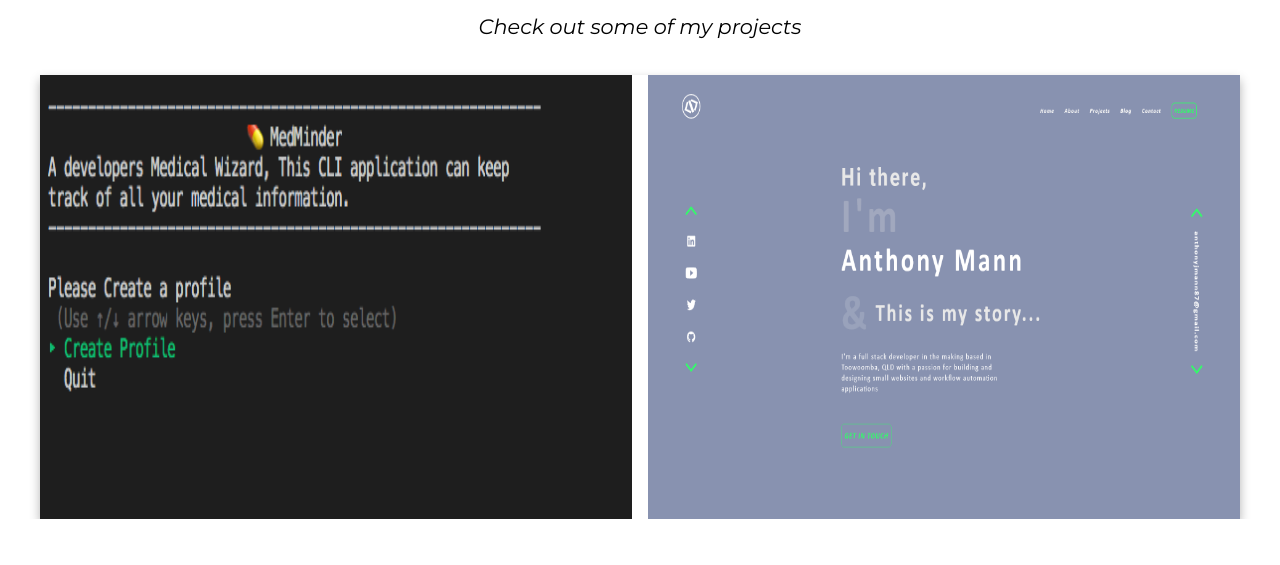
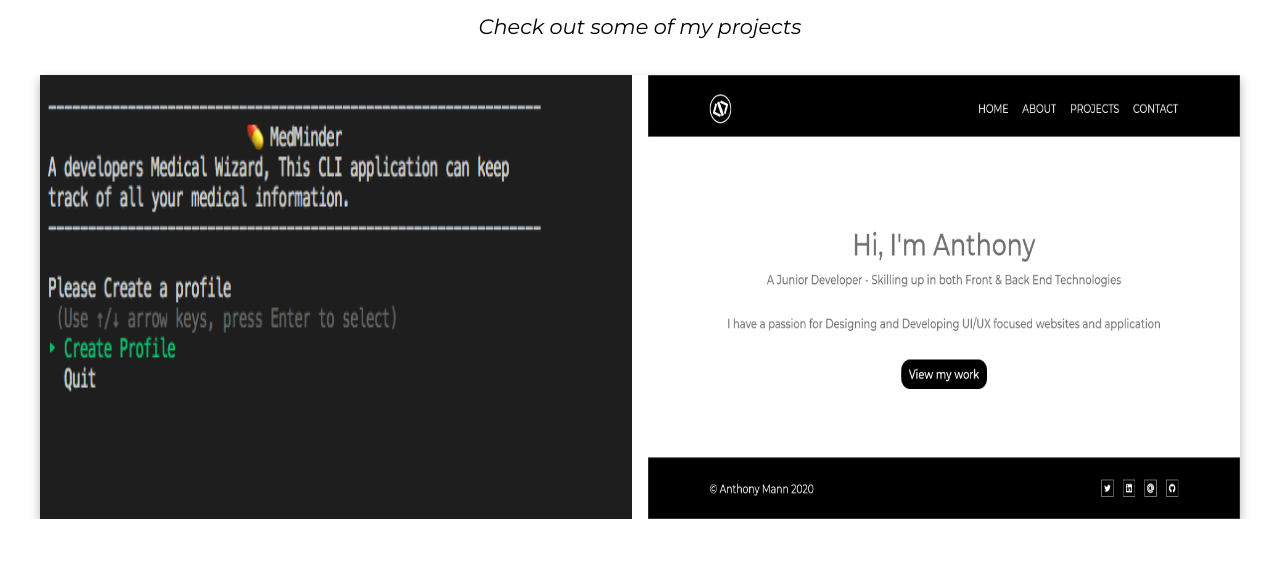
Before and after one commit to MrAjMann/AjM-Portfolio, a website: page dist/projects.html in a window 1280 px wide. Shown: the part 206-771 px from the top of the page. Drawn offline with Linux system fonts and the light colour scheme.

Commit message:
Change portfolio image in projects

```diff
--- a/dist/projects.html
+++ b/dist/projects.html
@@ -70,7 +70,7 @@
 
                 <div class="item">
                     <div class="item-image">
-                        <img src="./img/landingPage.png" alt="Project Photo">
+                        <img src="./img/Portfolio Home Page.png" alt="Project Photo">
                     </div>
                     <div class="item-text">
                         <div class="item-text-wrap">
```
Also changed, not shown: dist/img/Portfolio Home Page.png (added), dist/img/Portfolio Home Page@2x.png (added).
